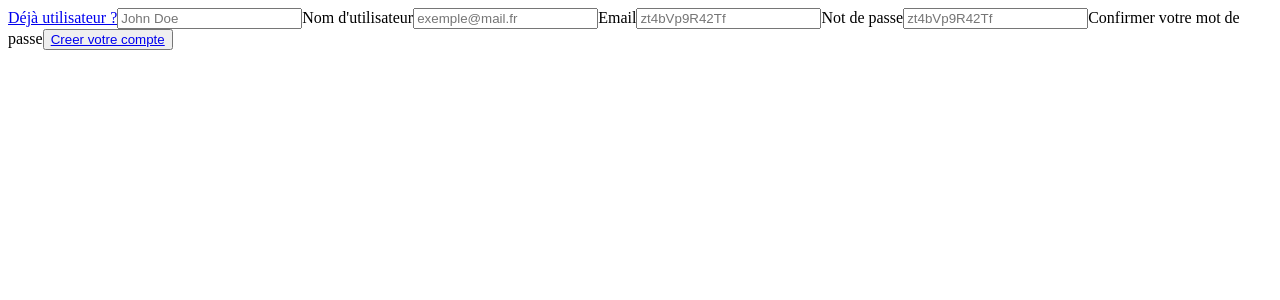
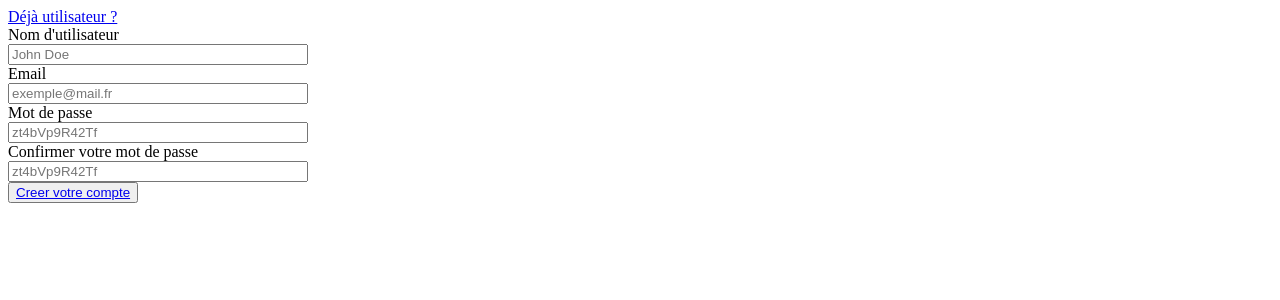
Before and after one commit to charlescosneau/design-system-2022-groupe13, a React (Create React App) app: page /register in a window 1280 px wide. Shown: the top 300 px of the page. Built offline with nearby package versions, Linux system fonts and the light colour scheme.

Commit message:
first commit

```diff
--- a/src/App.js
+++ b/src/App.js
@@ -1,16 +1,16 @@
 import { Routes, Route } from "react-router-dom";
-import FormLogIn from './components/FormLogIn'
-import FormRegister from './components/FormRegister'
-import FormForgotPassword from './components/FormForgotPassword'
+import ForgotPassword from './screens/ForgotPassword'
+import Login from './screens/Login'
+import Register from './screens/Register'
 
 
 function App() {
   return (
     <div className="App">
       <Routes>
-        <Route path="/" element={<FormLogIn />} />
-        <Route path="/register" element={<FormRegister />} />
-        <Route path="/forgotpassword" element={<FormForgotPassword />} />
+        <Route path="/" element={<Login />} />
+        <Route path="/register" element={<Register />} />
+        <Route path="/forgotpassword" element={<ForgotPassword />} />
       </Routes>
     </div>
   );
--- /dev/null
+++ b/src/components/ButtonSubmit.jsx
@@ -0,0 +1,12 @@
+import React from 'react';
+import { Link } from "react-router-dom";
+
+export default function ButtonSubmit(props) {
+  return (
+    <>
+    <button>
+      <Link to={props.link}>{props.text}</Link>
+    </button>
+    </>
+  );
+}
--- a/src/components/FormForgotPassword.jsx
+++ b/src/components/FormForgotPassword.jsx
@@ -1,15 +1,14 @@
 import React from 'react';
-import { Link } from "react-router-dom";
+import InputLabel from './InputLabel';
+import ButtonSubmit from './ButtonSubmit';
 
 export default function FormForgotPassword() {
   return (
     <>
       <form action="">
-        <input type="password" id='input-password' placeholder='zt4bVp9R42Tf' />
-        <label htmlFor="input-password">Not de passe</label>
-        <input type="password" id='input-password-confirm' placeholder='zt4bVp9R42Tf' />
-        <label htmlFor="input-password-confirm">Confirmer votre mot de passe</label>
-        <button><Link to="/">Changer mot de passe</Link></button>
+        <InputLabel type="password" id='input-password' placeholder='zt4bVp9R42Tf'  labelValue="Mot de passe" htmlFor="input-password"/>
+        <InputLabel type="password" id='input-password-confirm' placeholder='zt4bVp9R42Tf'  labelValue="Confirmer votre mot de passe" htmlFor="input-password-confirm"/>
+        <ButtonSubmit link="/" text="Changer mot de passe"/>
       </form>
     </>
   )
--- a/src/components/FormLogIn.jsx
+++ b/src/components/FormLogIn.jsx
@@ -1,16 +1,16 @@
 import React from 'react';
 import { Link } from "react-router-dom";
+import InputLabel from './InputLabel';
+import ButtonSubmit from './ButtonSubmit';
 
 export default function FormLogIn() {
   return (
     <>
       <form action="">
         <Link to="/register">Vous n'avez pas de compte ?</Link>
-        <input type="text" id="input-email" placeholder='exemple@mail.fr' />
-        <label htmlFor="input-email">Email</label>
-        <input type="password" id='input-password' placeholder='zt4bVp9R42Tf' />
-        <label htmlFor="input-password">Not de passe</label>
-        <button><Link to="/home">Se connecter</Link></button>
+        <InputLabel type="text" id="input-email" placeholder='exemple@mail.fr' htmlFor="input-email" labelValue="Email"/>
+        <InputLabel type="password" id='input-password' placeholder='zt4bVp9R42Tf' htmlFor="input-password" labelValue="Mot de passe"/>
+        <ButtonSubmit link="/home" text="Se connecter"/>
         <Link to="/forgotpassword">Mot de passe oublié</Link>
       </form>
     </>
--- a/src/components/FormRegister.jsx
+++ b/src/components/FormRegister.jsx
@@ -1,20 +1,18 @@
 import React from 'react';
 import { Link } from "react-router-dom";
+import InputLabel from './InputLabel';
+import ButtonSubmit from './ButtonSubmit';
 
 export default function FormRegister() {
   return (
     <>
       <form action="">
         <Link to="/">Déjà utilisateur ?</Link>
-        <input type="text" id='input-username' placeholder="John Doe" />
-        <label htmlFor="input-username">Nom d'utilisateur</label>
-        <input type="text" id="input-email" placeholder='exemple@mail.fr' />
-        <label htmlFor="input-email">Email</label>
-        <input type="password" id='input-password' placeholder='zt4bVp9R42Tf' />
-        <label htmlFor="input-password">Not de passe</label>
-        <input type="password" id='input-password-confirm' placeholder='zt4bVp9R42Tf' />
-        <label htmlFor="input-password-confirm">Confirmer votre mot de passe</label>
-        <button><Link to="/home">Creer votre compte</Link></button>
+        <InputLabel type="text" id='input-username' placeholder="John Doe" labelValue="Nom d'utilisateur" htmlFor="input-username"/>
+        <InputLabel type="text" id="input-email" placeholder='exemple@mail.fr' labelValue="Email" htmlFor="input-email"/>
+        <InputLabel type="password" id='input-password' placeholder='zt4bVp9R42Tf' labelValue="Mot de passe" htmlFor="input-password" />
+        <InputLabel type="password" id='input-password-confirm' placeholder='zt4bVp9R42Tf' labelValue="Confirmer votre mot de passe" htmlFor="input-password-confirm" />
+        <ButtonSubmit link="/home" text="Creer votre compte" />
       </form>
     </>
   )
--- /dev/null
+++ b/src/components/InputLabel.jsx
@@ -0,0 +1,11 @@
+import React from 'react';
+import "../styles/components/inputlabel.css"
+
+export default function InputLabel(props) {
+  return (
+    <div className="container-input-label">
+      <label htmlFor={ props.htmlFor } className={ props.labelClassName }>{ props.labelValue }</label>
+      <input type={ props.type } id={ props.id } placeholder={ props.placeholder } className={ props.inputClassName } />
+    </div>
+  )
+}
--- /dev/null
+++ b/src/screens/ForgotPassword.jsx
@@ -0,0 +1,10 @@
+import React from 'react';
+import FormForgotPassword from '../components/FormForgotPassword';
+
+export default function ForgotPassword() {
+  return (
+    <>
+        <FormForgotPassword />
+    </>
+  );
+}
--- /dev/null
+++ b/src/screens/Login.jsx
@@ -0,0 +1,10 @@
+import React from 'react';
+import FormLogIn from '../components/FormLogIn';
+
+export default function Login() {
+  return (
+    <>
+        <FormLogIn />
+    </>
+  );
+}
--- /dev/null
+++ b/src/screens/Register.jsx
@@ -0,0 +1,10 @@
+import React from 'react';
+import FormRegister from '../components/FormRegister';
+
+export default function Register() {
+  return (
+    <>
+        <FormRegister />
+    </>
+  );
+}
--- /dev/null
+++ b/src/styles/components/inputlabel.css
@@ -0,0 +1,5 @@
+.container-input-label {
+    display: flex;
+    flex-direction: column;
+    max-width: 300px;
+}
```
Also changed, not shown: src/components/Input.jsx (deleted, +0 -10 lines), 1 other file (tests, documents, lock files or other folders).
